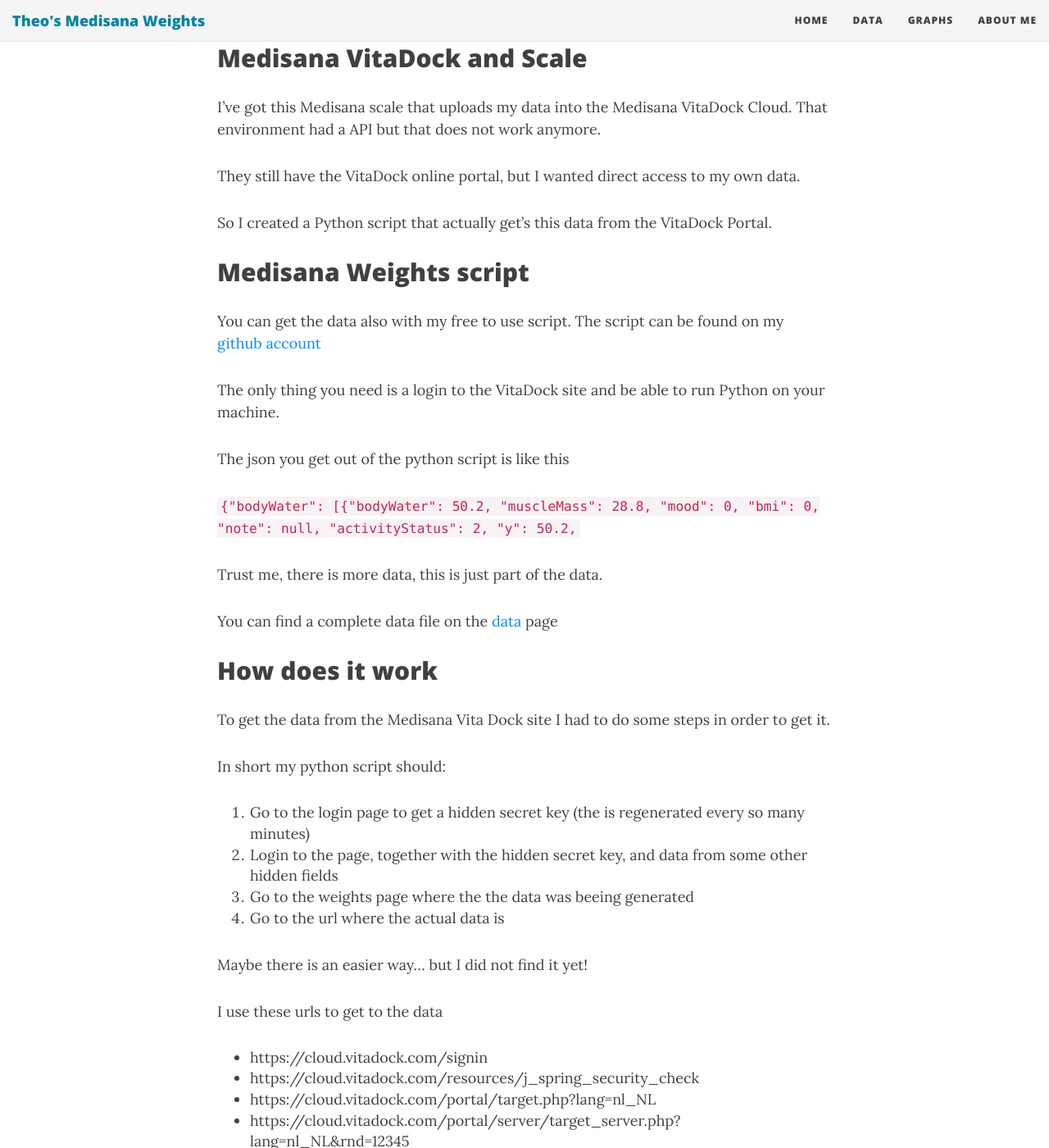
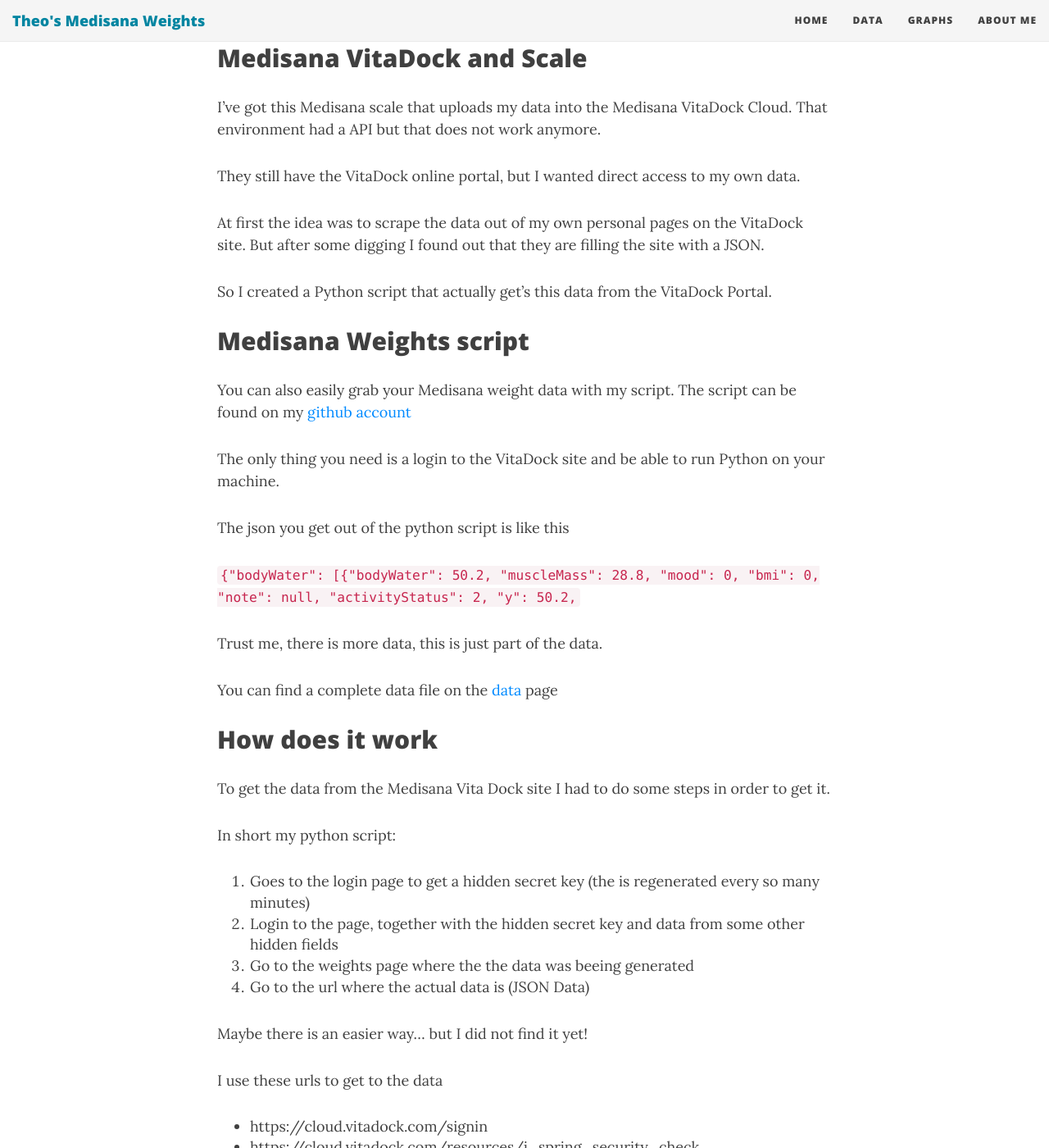
Before and after one commit to tvdsluijs/medisana_weights, a Jekyll site: the page built from docs/index.md, in a window 1280 px wide and 1400 px high, scrolled down 732 px. Shown: the whole window at 82% size. Built offline with Jekyll 4.4.1, drawn with Linux system fonts in a browser that asks for light colours; nearby versions of some CDN libraries; some of the changed text lies outside the part shown.

```diff
--- a/docs/index.md
+++ b/docs/index.md
@@ -21,11 +21,13 @@ I've got this Medisana scale that uploads my data into the Medisana VitaDock Clo
 
 They still have the VitaDock online portal, but I wanted direct access to my own data.
 
+At first the idea was to scrape the data out of my own personal pages on the VitaDock site. But after some digging I found out that they are filling the site with a JSON.
+
 So I created a Python script that actually get's this data from the VitaDock Portal.
 
 ## Medisana Weights script
 
-You can get the data also with my free to use script. The script can be found on my [github account](https://github.com/tvdsluijs/medisana_weights)
+You can also easily grab your Medisana weight data with my script. The script can be found on my [github account](https://github.com/tvdsluijs/medisana_weights)
 
 The only thing you need is a login to the VitaDock site and be able to run Python on your machine.
 
@@ -41,11 +43,11 @@ You can find a complete data file on the [data]({{ site.baseurl }}/data) page
 
 To get the data from the Medisana Vita Dock site I had to do some steps in order to get it.
 
-In short my python script should:
-1. Go to the login page to get a hidden secret key (the is regenerated every so many minutes)
-2. Login to the page, together with the hidden secret key, and data from some other hidden fields
+In short my python script:
+1. Goes to the login page to get a hidden secret key (the is regenerated every so many minutes)
+2. Login to the page, together with the hidden secret key and data from some other hidden fields
 3. Go to the weights page where the the data was beeing generated
-4. Go to the url where the actual data is
+4. Go to the url where the actual data is (JSON Data)
 
 Maybe there is an easier way... but I did not find it yet!
 
```
Also changed, not shown: other parts of docs/index.md (+3 -1 lines), docs/graphs.md (+1 -0 lines), functions/creategraphs.py (+31 -1 lines), docs/graphs/bmi.png (added), docs/graphs/gauge.png, images/bmi.png (added), images/gauge.png.
